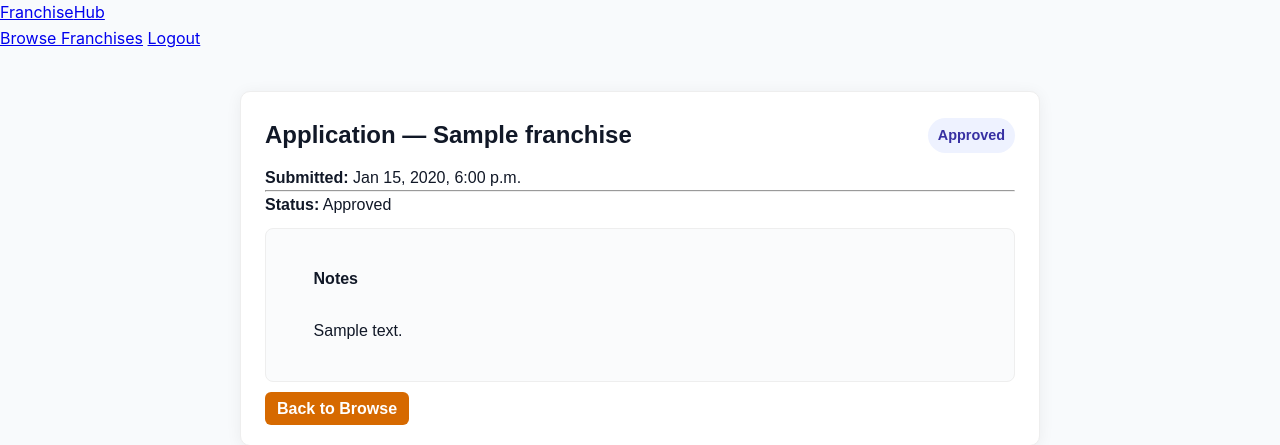
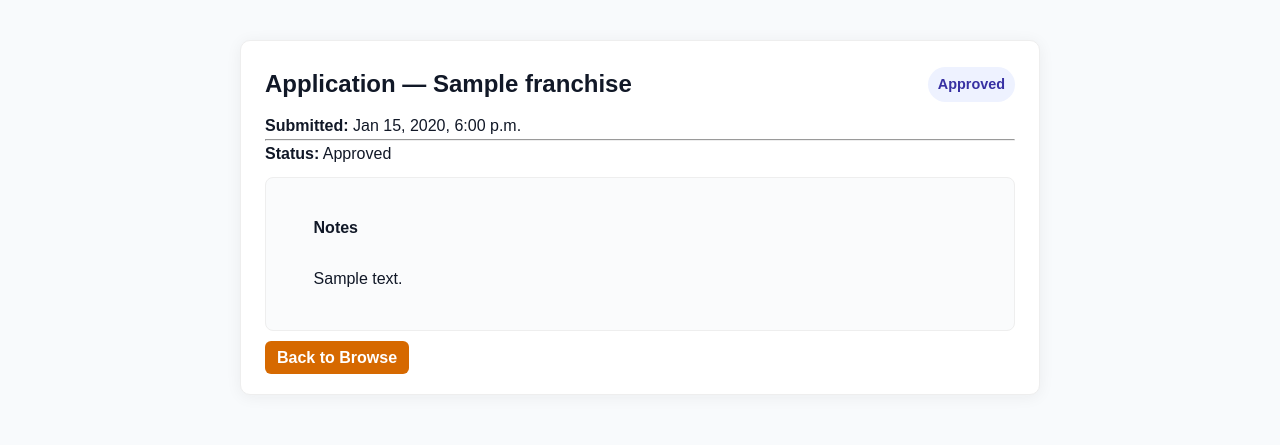
Before and after one commit to dillandeluxe/CSIT327-G5-FranchiseHub, a Django app: page /accounts/application/status/?franchise=00000000-0000-0000-0000-000000000001 in a window 1280 px wide. Shown: the top 445 px of the page. Run offline with Django 5.2, Linux system fonts and the light colour scheme; a user stored in the database is signed in; tables that the repository leaves empty hold one stand-in row (values such as "Sample post").

Commit message:
fixed franchisee dashboard

```diff
--- a/templates/accounts/application_status.html
+++ b/templates/accounts/application_status.html
@@ -18,13 +18,8 @@
   </style>
 </head>
 <body>
-  <nav class="navbar">
-    <a href="{% url 'home' %}" class="logo"><span>Franchise</span>Hub</a>
-    <div class="nav-links">
-      <a href="{% url 'browse' %}">Browse Franchises</a>
-      <a href="{% url 'logout' %}">Logout</a>
-    </div>
-  </nav>
+
+
 
   <div class="status-wrap">
     <div class="status-head">
```
Also changed, not shown: templates/accounts/browse.html (+4 -5 lines).
